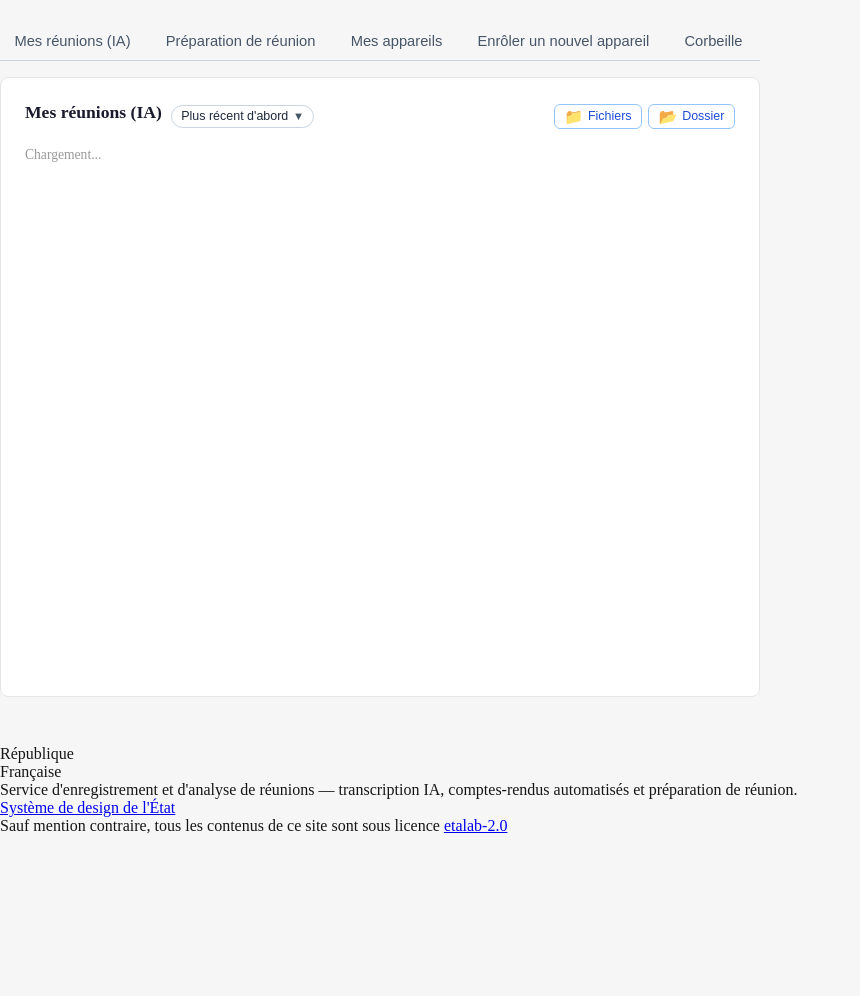
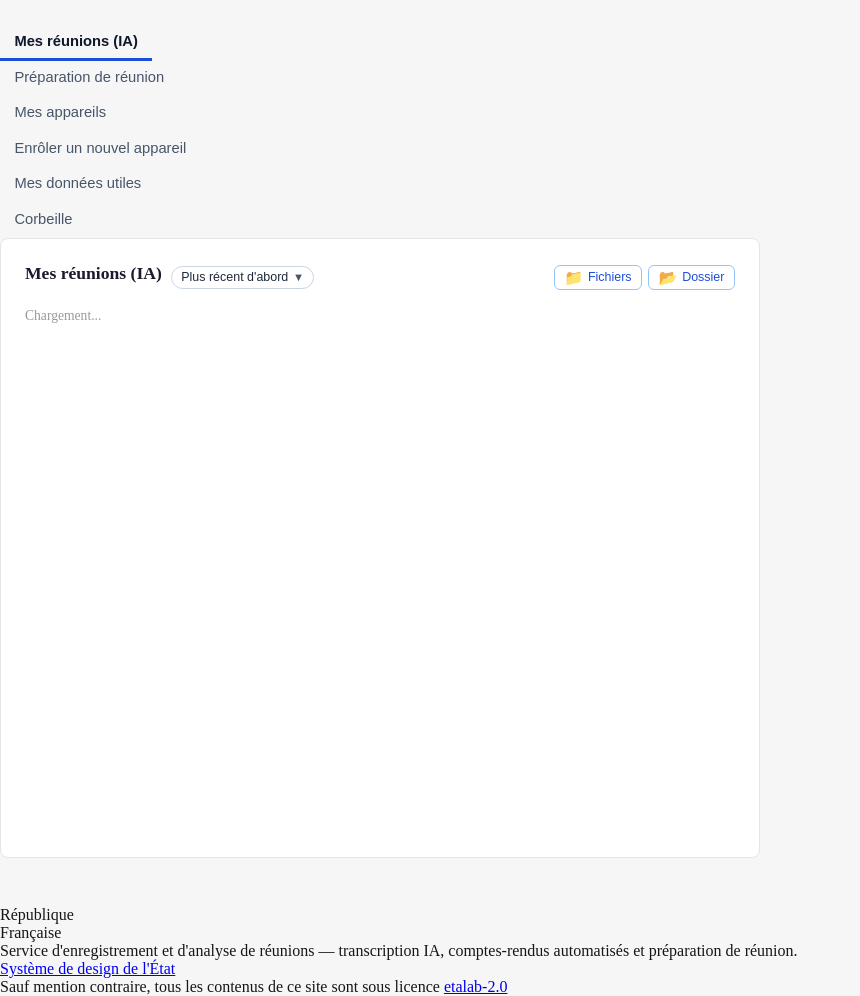
Before and after one commit to IA-Generative/mirai-mesreunions, a Flask app: page / in a window 1280 px wide. Shown: the part 112-1108 px from the top of the page, without its empty margins (0-860 px from the left). Before the commit the page ends 946 px from the top, so only its background shows below. Run offline with Flask 3, Linux system fonts and the light colour scheme; some libraries are stand-ins or nearby versions.

Commit message:
feat(mydevices-web): nav fr-tabs DSFR natif + orchestrateur tab-manager + onglet admin
- Migration de la nav custom `.tabs-nav`/`.tab-btn` vers la structure DSFR
  native `fr-tabs` (`fr-tabs__list` + `fr-tabs__panel`). Les attributs
  `data-tab` et la classe `.card.tab-pane` sont conservés sur les panneaux
  pour ne pas casser le CSS hérité ni les sélecteurs de legacy.js.
- Ajout de 2 nouveaux onglets dans la nav : "Mes données utiles" et
  "Admin" (dernier masqué par défaut, révélé selon claim OIDC).
- Nouveau frontend/lib/tab-manager.js : délégation globale qui
  synchronise les 2 mécanismes d'activation (legacy `.is-active` et DSFR
  `--selected`), persiste le tab actif dans sessionStorage, et lazy-load
  via dynamic import() les modules nouveaux (admin, useful-data).
- frontend/tabs/admin.js refondu : revealNavIfAdmin() au boot +
  mount(container) qui pose un `fr-callout` (admin) ou `fr-alert--info`
  (non-admin) selon le claim, plus bouton vers /admin/.
- shell.js : import statique de tab-manager + appel initTabManager()
  après le bootstrap legacy.

```diff
--- a/services/mydevices-web/app/templates/index.html
+++ b/services/mydevices-web/app/templates/index.html
@@ -1099,10 +1099,14 @@
             color: #0f172a; font-weight: 700;
             border-bottom-color: #1d4ed8;
         }
-        /* Par défaut on cache tous les panneaux ; JS active le bon onglet
-           dès que loadDevices a déterminé l'état. */
+        /* Par défaut on cache tous les panneaux ; activation soit par la
+           classe legacy `.is-active` (gérée par activateTab dans legacy.js),
+           soit par la classe DSFR `.fr-tabs__panel--selected` (gérée par
+           le JS DSFR sur les boutons fr-tabs). Les deux mécanismes
+           cohabitent — voir frontend/lib/tab-manager.js pour la synchro. */
         .tab-pane { display: none; }
-        .tab-pane.is-active { display: block; }
+        .tab-pane.is-active,
+        .tab-pane.fr-tabs__panel--selected { display: block; }
         /* Toasts feedback (bas-droite, disparaît après 4s) */
         .toast {
             position: fixed; right: 1rem; bottom: 1rem; z-index: 9999;
@@ -1349,25 +1353,60 @@
          (3) Enrôler un nouvel appareil. L'onglet par défaut est choisi
          par loadDevices : si aucun device enrôlé → "Enrôler", sinon
          "Mes transferts et analyses". -->
-    <nav class="tabs-nav" role="tablist" aria-label="Sections principales">
-        <button type="button" class="tab-btn" role="tab" data-tab="transfers" id="tab-btn-transfers">
-            Mes réunions (IA)
-        </button>
-        <button type="button" class="tab-btn" role="tab" data-tab="brief" id="tab-btn-brief">
-            Préparation de réunion
-        </button>
-        <button type="button" class="tab-btn" role="tab" data-tab="devices" id="tab-btn-devices">
-            Mes appareils
-        </button>
-        <button type="button" class="tab-btn" role="tab" data-tab="generate" id="tab-btn-generate">
-            Enrôler un nouvel appareil
-        </button>
-        <button type="button" class="tab-btn" role="tab" data-tab="trash" id="tab-btn-trash">
-            Corbeille
-        </button>
-    </nav>
-
-    <div class="card tab-pane" data-tab="brief">
+    {# Navigation onglets : DSFR `fr-tabs` natif. Les boutons gardent l'attribut
+       `data-tab` pour compat avec le code legacy.js (activateTab + sélecteurs
+       CSS `.tab-pane[data-tab="..."]`). Les panneaux (plus bas) portent à la fois
+       `fr-tabs__panel` (DSFR) et `card tab-pane` (legacy/CSS hérité), et un id
+       `panel-<tab>` référencé par `aria-controls`. L'orchestrateur
+       frontend/lib/tab-manager.js écoute les changements DSFR pour appeler les
+       hooks legacy (loadBriefs/loadTrash/showFilesList/mount-tab admin/useful-data). #}
+    <div class="fr-tabs">
+        <ul class="fr-tabs__list" role="tablist" aria-label="Sections principales">
+            <li role="presentation">
+                <button type="button" class="fr-tabs__tab tab-btn" role="tab"
+                        data-tab="transfers" id="tab-btn-transfers"
+                        aria-selected="true" tabindex="0"
+                        aria-controls="panel-transfers">Mes réunions (IA)</button>
+            </li>
+            <li role="presentation">
+                <button type="button" class="fr-tabs__tab tab-btn" role="tab"
+                        data-tab="brief" id="tab-btn-brief"
+                        aria-selected="false" tabindex="-1"
+                        aria-controls="panel-brief">Préparation de réunion</button>
+            </li>
+            <li role="presentation">
+                <button type="button" class="fr-tabs__tab tab-btn" role="tab"
+                        data-tab="devices" id="tab-btn-devices"
+                        aria-selected="false" tabindex="-1"
+                        aria-controls="panel-devices">Mes appareils</button>
+            </li>
+            <li role="presentation">
+                <button type="button" class="fr-tabs__tab tab-btn" role="tab"
+                        data-tab="generate" id="tab-btn-generate"
+                        aria-selected="false" tabindex="-1"
+                        aria-controls="panel-generate">Enrôler un nouvel appareil</button>
+            </li>
+            <li role="presentation">
+                <button type="button" class="fr-tabs__tab tab-btn" role="tab"
+                        data-tab="useful-data" id="tab-btn-useful-data"
+                        aria-selected="false" tabindex="-1"
+                        aria-controls="panel-useful-data">Mes données utiles</button>
+            </li>
+            <li role="presentation">
+                <button type="button" class="fr-tabs__tab tab-btn" role="tab"
+                        data-tab="trash" id="tab-btn-trash"
+                        aria-selected="false" tabindex="-1"
+                        aria-controls="panel-trash">Corbeille</button>
+            </li>
+            <li role="presentation" id="tab-btn-admin-li" style="display:none;">
+                <button type="button" class="fr-tabs__tab tab-btn" role="tab"
+                        data-tab="admin" id="tab-btn-admin"
+                        aria-selected="false" tabindex="-1"
+                        aria-controls="panel-admin">Admin</button>
+            </li>
+        </ul>
+
+    <div id="panel-brief" class="fr-tabs__panel card tab-pane" data-tab="brief" role="tabpanel" aria-labelledby="tab-btn-brief" tabindex="0">
         <!-- Sous-vue liste : titre + bouton « Nouveau » + liste briefs actifs -->
         <div id="brief-list-view">
             <div class="dsfr-inline-actions">
@@ -1592,7 +1631,7 @@
         </div>
     </div>
 
-    <div class="card tab-pane" data-tab="trash">
+    <div id="panel-trash" class="fr-tabs__panel card tab-pane" data-tab="trash" role="tabpanel" aria-labelledby="tab-btn-trash" tabindex="0">
         <div class="dsfr-inline-actions">
             <h1 style="font-size:1.1rem;">Corbeille</h1>
             <span style="color:#64748b;font-size:0.78rem;">
@@ -1604,7 +1643,7 @@
         </div>
     </div>
 
-    <div class="card tab-pane" data-tab="generate" id="enrollment-card">
+    <div id="panel-generate" class="fr-tabs__panel card tab-pane" data-tab="generate" role="tabpanel" aria-labelledby="tab-btn-generate" tabindex="0">
         <h1>Téléverser facilement vos fichiers audio depuis votre téléphone</h1>
         <p class="subtitle">Enrôler votre mobile pour permettre un upload facilité et sécurisé de votre enregistrement</p>
 
@@ -1675,7 +1714,7 @@
         </div>
     </div>
 
-    <div class="card tab-pane" data-tab="devices">
+    <div id="panel-devices" class="fr-tabs__panel card tab-pane" data-tab="devices" role="tabpanel" aria-labelledby="tab-btn-devices" tabindex="0">
         <div class="dsfr-inline-actions">
             <h1 style="font-size:1.05rem;">Appareils enrôlés</h1>
             <div style="display:flex;align-items:center;gap:0.35rem;">
@@ -1690,7 +1729,7 @@
         <div id="devices-list" style="font-size:0.84rem;color:#64748b;">Chargement appareils...</div>
     </div>
 
-    <div class="card tab-pane" data-tab="transfers">
+    <div id="panel-transfers" class="fr-tabs__panel fr-tabs__panel--selected card tab-pane" data-tab="transfers" role="tabpanel" aria-labelledby="tab-btn-transfers" tabindex="0">
         <div id="recent-activities-panel" class="recent-activities-panel open">
             <div class="dsfr-inline-actions">
                 <h1 style="font-size:1.1rem;">Mes réunions (IA)</h1>
@@ -1796,6 +1835,28 @@
             </div>
         </div>
     </div>
+
+    {# Onglet « Mes données utiles » — créé par PR-UX-Onglets. Contenu monté
+       dynamiquement par frontend/tabs/useful-data.js au premier affichage. #}
+    <div id="panel-useful-data" class="fr-tabs__panel card tab-pane"
+         data-tab="useful-data" role="tabpanel"
+         aria-labelledby="tab-btn-useful-data" tabindex="0">
+        <div data-useful-data-root>
+            <p style="color:#999;font-size:0.85rem;">Chargement…</p>
+        </div>
+    </div>
+
+    {# Onglet « Admin » — visible uniquement si l'utilisateur a la claim
+       « admin » (cf. lib/auth.js isAdmin()). Le `<li>` parent du bouton est
+       masqué côté template par défaut puis révélé par tabs/admin.js. #}
+    <div id="panel-admin" class="fr-tabs__panel card tab-pane"
+         data-tab="admin" role="tabpanel"
+         aria-labelledby="tab-btn-admin" tabindex="0">
+        <div data-admin-root>
+            <p style="color:#999;font-size:0.85rem;">Chargement…</p>
+        </div>
+    </div>
+    </div> {# /fr-tabs #}
 </div>
 </main>
 
```
Also changed, not shown: services/mydevices-web/frontend/shell.js (+16 -6 lines), services/mydevices-web/frontend/tabs/admin.js (+50 -4 lines), services/mydevices-web/frontend/lib/tab-manager.js (added).
